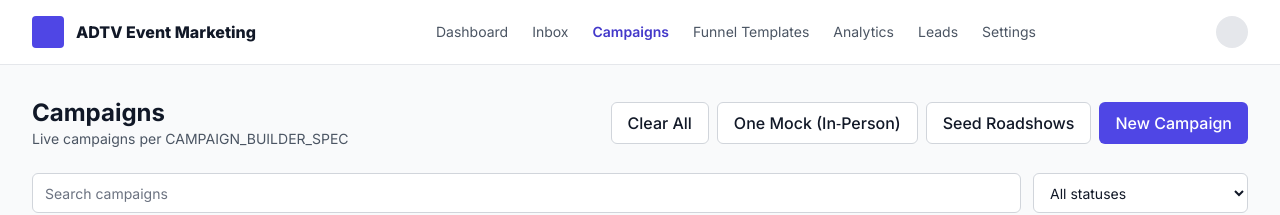
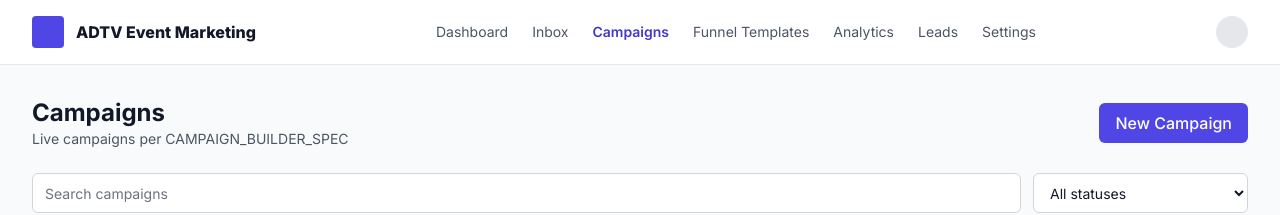
Before and after one commit to nbrain-team/adtv-events, a React (Vite) app in the folder apps/web/: page /campaigns in a window 1280 px wide. Shown: the top 215 px of the page. Built offline with nearby package versions, Linux system fonts and the light colour scheme; no server answers.

Commit message:
chore(campaigns): remove Clear All / Mock / Seed buttons; leave only New Campaign

```diff
--- a/apps/web/src/pages/CampaignsLive.tsx
+++ b/apps/web/src/pages/CampaignsLive.tsx
@@ -124,9 +124,6 @@ export function CampaignsLive() {
           <p className="text-sm text-gray-600">Live campaigns per CAMPAIGN_BUILDER_SPEC</p>
         </div>
         <div className="flex gap-2">
-          <button className="btn-outline btn-md" onClick={() => replaceLiveCampaigns([])}>Clear All</button>
-          <button className="btn-outline btn-md" onClick={createMockCampaign}>One Mock (In‑Person)</button>
-          <button className="btn-outline btn-md" onClick={seedRoadshows}>Seed Roadshows</button>
           <button className="btn-primary btn-md" onClick={() => setOpen(true)}>New Campaign</button>
         </div>
       </div>
```
